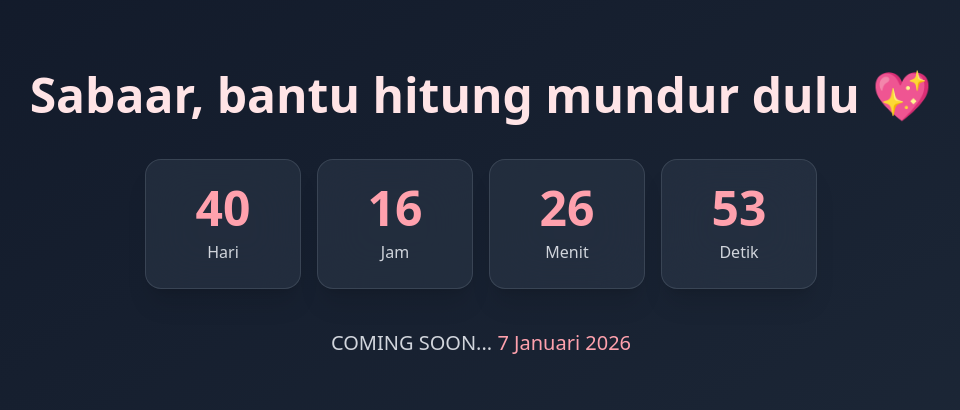
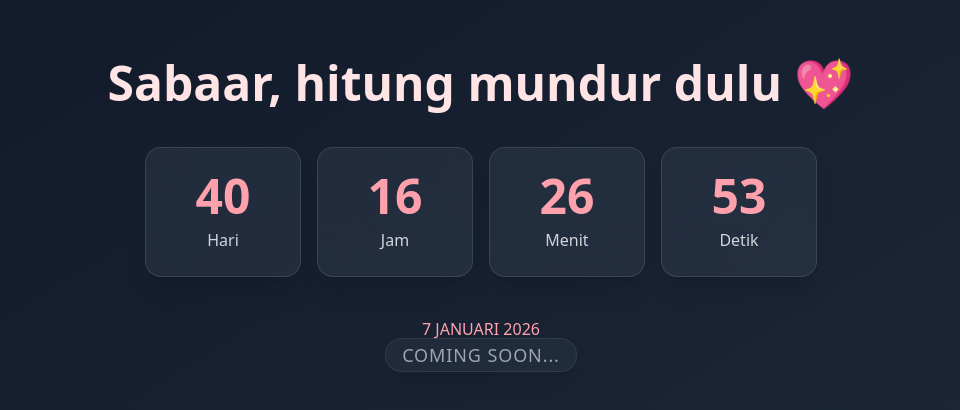
Before and after one commit to faturrahman10/birtday-gift, a React (Vite) app: page / in a window 1280 px wide. Shown: the part 186-596 px from the top of the page, without its empty margins (159-1119 px from the left). Built offline with nearby package versions, Linux system fonts and the light colour scheme.

Commit message:
change content writing

```diff
--- a/src/components/Countdown.jsx
+++ b/src/components/Countdown.jsx
@@ -129,7 +129,7 @@ const Countdown = ({ onFinish }) => {
           className="relative z-10 text-center"
         >
           <h2 className="text-4xl md:text-5xl font-playfair font-bold text-gray-800 dark:text-rose-100 mb-10">
-            Sabaar, bantu hitung mundur dulu 💖
+            Sabaar, hitung mundur dulu 💖
           </h2>
 
           <div className="grid grid-cols-2 md:grid-cols-4 gap-4 max-w-2xl mx-auto">
@@ -153,10 +153,13 @@ const Countdown = ({ onFinish }) => {
             ))}
           </div>
 
-          <p className="mt-10 text-lg md:text-xl text-gray-700 dark:text-gray-300">
-            COMING SOON...{" "}
-            <span className="text-rose-600 dark:text-rose-300">
-              7 Januari 2026
+          <p className="mt-10 font-playfair text-gray-800 dark:text-rose-100">
+            <span className="text-md text-rose-600 dark:text-rose-300">
+              7 JANUARI 2026
+            </span>
+            <br />
+            <span className="animate-pulse text-gray-600 dark:text-gray-300 text-base md:text-lg tracking-wider backdrop-blur-xl bg-white/40 dark:bg-gray-700/40 shadow-xl rounded-2xl px-4 py-1 border border-white/60 dark:border-gray-600/60">
+              COMING SOON...
             </span>
           </p>
         </motion.div>
```
